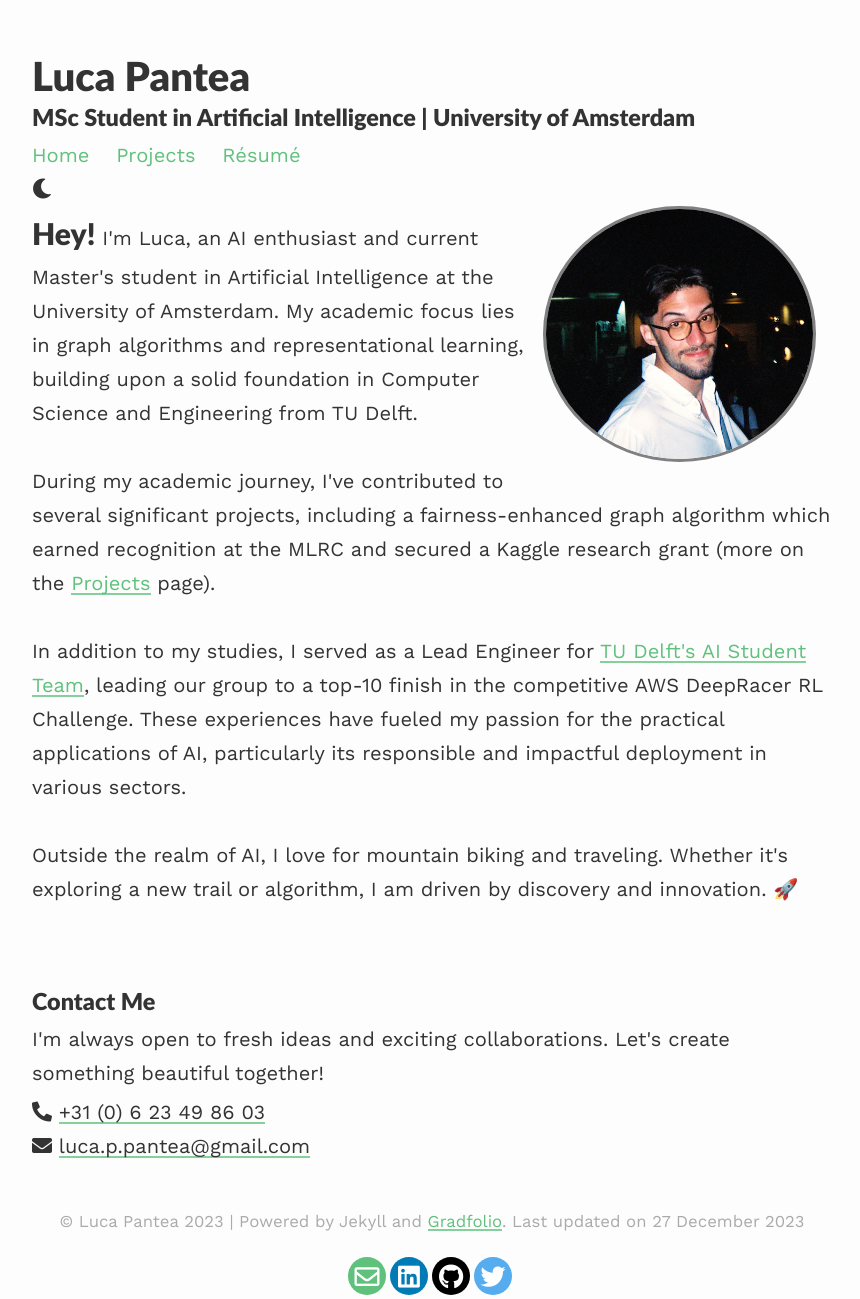
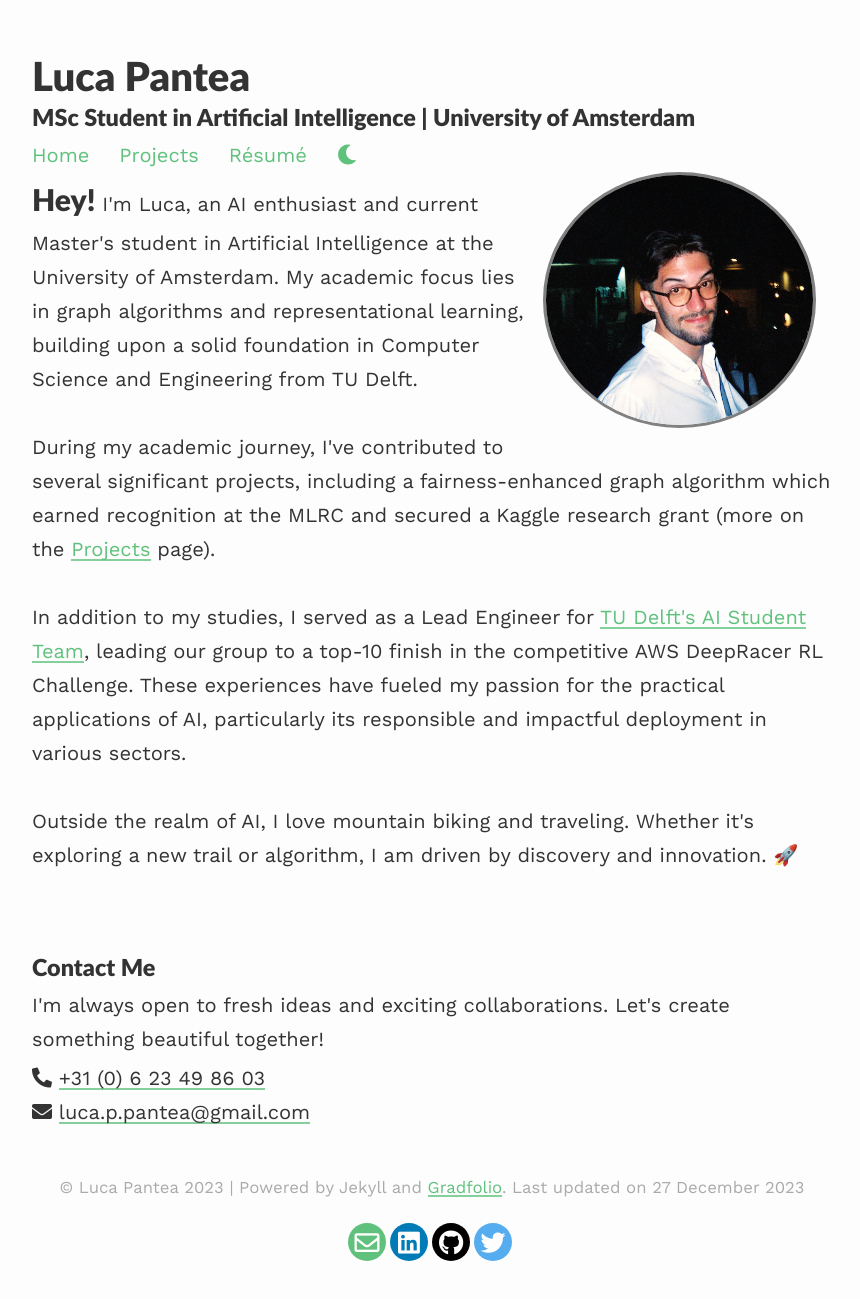
Before and after one commit to lucapantea/lucapantea.github.io, a Jekyll site: the page built from index.md, in a window 1280 px wide. Shown: the whole page, without its empty margins (208-1068 px from the left). Built offline with Jekyll 4.4.1, drawn with Linux system fonts in a browser that asks for light colours; nearby versions of some CDN libraries; after the commit the page ends 1265 px from its top, so only the background shows below that.

Commit message:
added button for theme and fixed spelling in index

```diff
--- a/_includes/navigation.html
+++ b/_includes/navigation.html
@@ -1,7 +1,46 @@
 <div class="links scroll">
+        <link rel="stylesheet" href="{{site.baseurl}}/assets/css/main.css">
         <a href="{{site.baseurl}}/">Home</a>
         <a href="{{site.baseurl}}/projects/">Projects</a>
         <!-- <a href="{{site.baseurl}}/blog/">Blog</a> -->
         <!-- <a href="{{site.baseurl}}/resume/">Résumé</a> -->
         <a href="{{ site.baseurl }}/Luca_Pantea_CV_2_0.pdf">Résumé</a>
+        <div id="theme-switcher" class="theme-switcher">
+                <i class="fas fa-sun" id="theme-icon"></i>
+        </div>
+
+        <script>
+                const themeSwitcher = document.getElementById('theme-switcher');
+                const themeIcon = document.getElementById('theme-icon');
+                const body = document.body;
+
+                // Function to toggle the theme
+                function toggleTheme() {
+                        if (body.classList.contains('dark-theme')) {
+                        body.classList.remove('dark-theme');
+                        body.classList.add('light-theme');
+                        themeIcon.classList.remove('fa-sun');
+                        themeIcon.classList.add('fa-moon');
+                        } else {
+                        body.classList.remove('light-theme');
+                        body.classList.add('dark-theme');
+                        themeIcon.classList.remove('fa-moon');
+                        themeIcon.classList.add('fa-sun');
+                        }
+                }
+
+                // Set initial theme based on system preference
+                if (window.matchMedia && window.matchMedia('(prefers-color-scheme: dark)').matches) {
+                        body.classList.add('dark-theme');
+                        themeIcon.classList.remove('fa-moon');
+                        themeIcon.classList.add('fa-sun');
+                } else {
+                        body.classList.add('light-theme');
+                        themeIcon.classList.remove('fa-sun');
+                        themeIcon.classList.add('fa-moon');
+                }
+
+                // Listener for the theme switcher
+                themeSwitcher.addEventListener('click', toggleTheme);
+        </script>
 </div>
--- a/_layouts/default.html
+++ b/_layouts/default.html
@@ -26,10 +26,6 @@
 
     <body>
 
-        <div id="theme-switcher" class="theme-switcher">
-            <i class="fas fa-sun" id="theme-icon"></i>
-        </div>
-
         <main>
             <article>
                 {{ content }}
@@ -51,43 +47,6 @@
 
         {% include analytics.html %}
 
-        <script>
-            const themeSwitcher = document.getElementById('theme-switcher');
-            const themeIcon = document.getElementById('theme-icon');
-            const body = document.body;
-
-            // Function to toggle the theme
-            function toggleTheme() {
-              if (body.classList.contains('dark-theme')) {
-                    body.classList.remove('dark-theme');
-                    body.classList.add('light-theme');
-                    themeIcon.classList.remove('fa-sun');
-                    themeIcon.classList.add('fa-moon');
-              } else {
-                    body.classList.remove('light-theme');
-                    body.classList.add('dark-theme');
-                    themeIcon.classList.remove('fa-moon');
-                    themeIcon.classList.add('fa-sun');
-              }
-            }
-
-            // Set initial theme based on system preference
-            if (window.matchMedia && window.matchMedia('(prefers-color-scheme: dark)').matches) {
-                body.classList.add('dark-theme');
-                themeIcon.classList.remove('fa-moon');
-                themeIcon.classList.add('fa-sun');
-            } else {
-                body.classList.add('light-theme');
-                themeIcon.classList.remove('fa-sun');
-                themeIcon.classList.add('fa-moon');
-            }
-
-            // Listener for the theme switcher
-            themeSwitcher.addEventListener('click', toggleTheme);
-        </script>
-
-
-
     </body>
 
 </html>
--- a/assets/css/_sass/style.scss
+++ b/assets/css/_sass/style.scss
@@ -206,3 +206,21 @@ blockquote {
       background: #f7f7f7;
   }
 }
+
+
+.links {
+  display: flex; // Use flexbox to lay out children in a row
+  align-items: center; // Center items vertically
+  justify-content: flex-start; // Align items to the start of the container
+
+  // Style individual links
+  a {
+    margin-right: $spacing-unit;
+  }
+
+  // Theme switcher styles
+  .theme-switcher {
+    margin-left: 0px;
+    color: $brand-color;
+  }
+}
--- a/index.md
+++ b/index.md
@@ -14,7 +14,7 @@ published: true
 <p style="display: inline;"> In addition to my studies, I served as a Lead Engineer for <a href="https://www.teamepoch.net/">TU Delft's AI Student Team</a>, leading our group to a top-10 finish in the competitive AWS DeepRacer RL Challenge. These experiences have fueled my passion for the practical applications of AI, particularly its responsible and impactful deployment in various sectors.<br><br></p>
 
 
-<p style="display: inline;">Outside the realm of AI, I love for mountain biking and traveling. Whether it's exploring a new trail or algorithm, I am driven by discovery and innovation. 🚀</p>
+<p style="display: inline;">Outside the realm of AI, I love mountain biking and traveling. Whether it's exploring a new trail or algorithm, I am driven by discovery and innovation. 🚀</p>
 
 
 <br>
```
